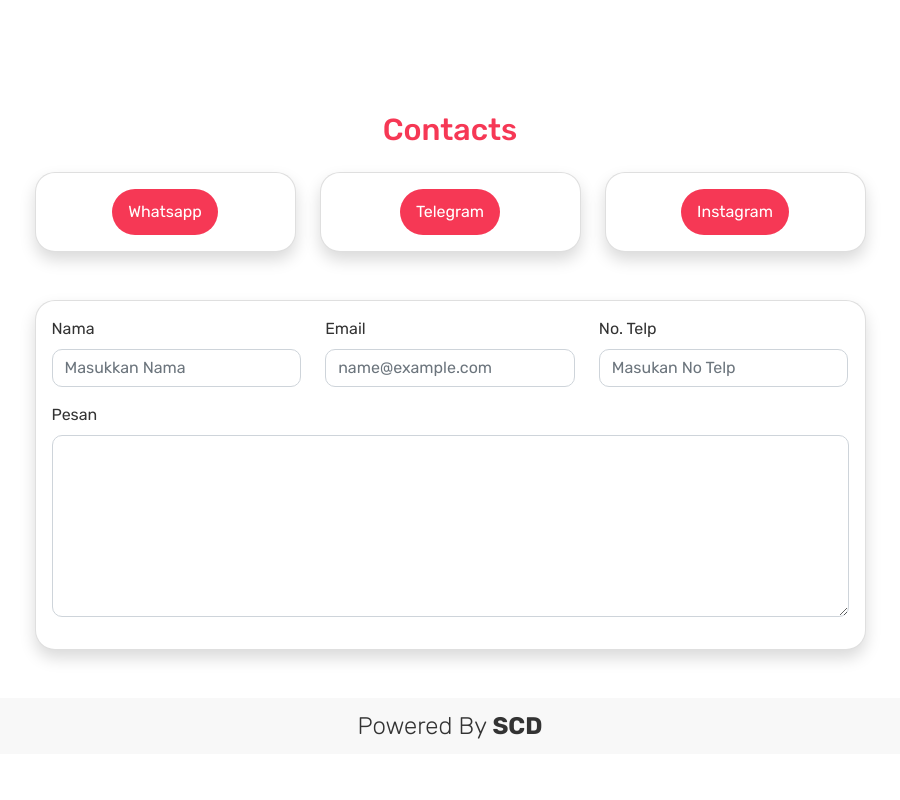
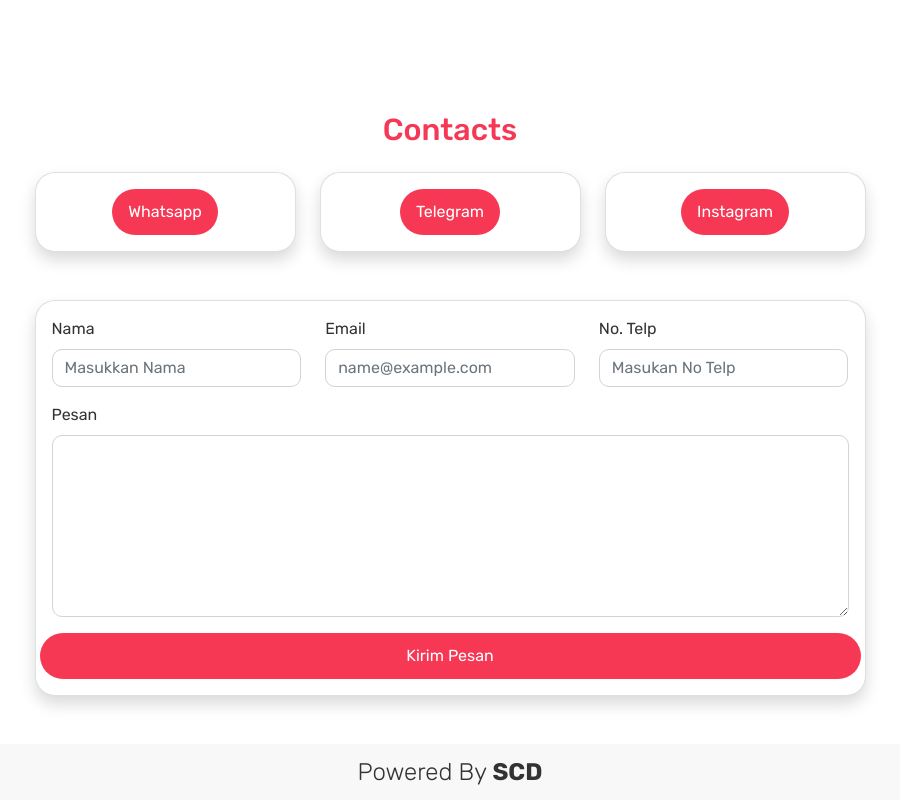
Before and after one commit to semyluase/portfolio-train, a plain HTML site: page index.html in a window 1280 px wide. Shown: the part 2632-3432 px from the top of the page, without its empty margins (190-1090 px from the left). Before the commit the page ends 3386 px from the top, so only its background shows below. Drawn offline with nearby package versions, Linux system fonts and the light colour scheme.

```diff
--- a/index.html
+++ b/index.html
@@ -247,6 +247,11 @@
                                         </div>
                                     </div>
                                 </div>
+                                <div class="row">
+                                    <button type="submit" class="btn btn-custom">
+                      Kirim Pesan
+                    </button>
+                                </div>
                             </form>
                         </div>
                     </div>
```
